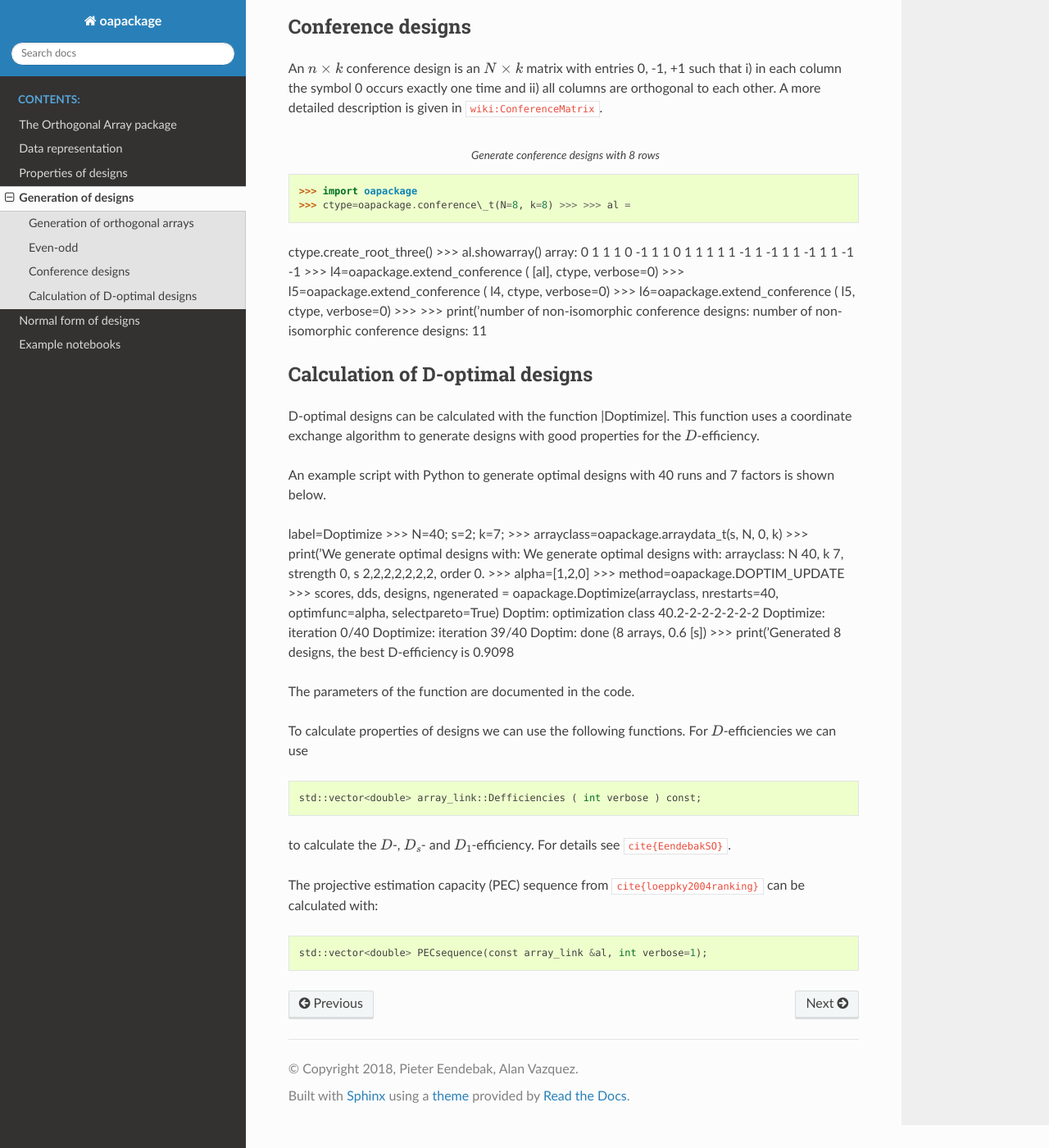
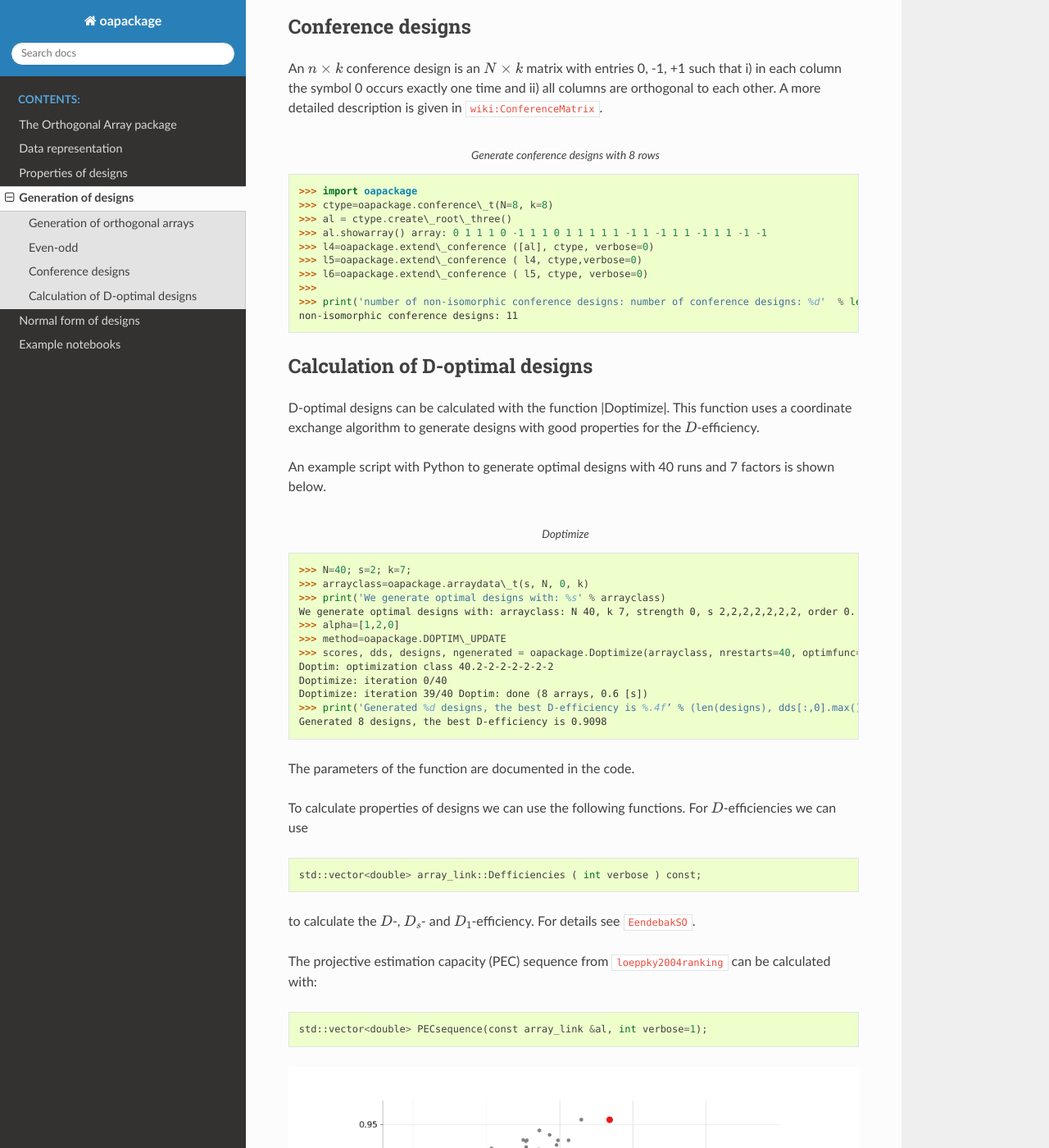
Before and after one commit to eendebakpt/oapackage, a Sphinx documentation site: the page built from docs/generation.rst, in a window 1280 px wide and 1400 px high, scrolled down 968 px. Shown: the whole window at 82% size. Built offline with Sphinx 7.4.7 and the Read the Docs theme 2.0.0, drawn with Linux system fonts in a browser that asks for light colours; cross-references to code outside the pages are shown as plain code; some of the changed text lies outside the part shown.

Commit message:
fixes to docs

```diff
--- a/docs/examplenotebooks.rst
+++ b/docs/examplenotebooks.rst
@@ -10,4 +10,4 @@ The example Jupyter notebooks can be found on github https://github.com/eendebak
     :glob:
 
     examples/example_*
-    conference_design*ipynb
+    conference_design*
--- a/docs/generation.rst
+++ b/docs/generation.rst
@@ -7,7 +7,7 @@ Generation of orthogonal arrays
 
 A list of arrays in LMC form can be extended to a list of arrays in LMC
 form with one additional column. Details for the algorithm are described
-in :raw-latex:`\cite{Eendebak2009}`.
+in :cite:`Eendebak2009`.
 
 The main function for array extension is the following:
 
@@ -56,13 +56,15 @@ in :cite:`wiki:ConferenceMatrix`.
  :caption: Generate conference designs with 8 rows
 
  >>> import oapackage
- >>> ctype=oapackage.conference\_t(N=8, k=8) >>> >>> al =
-ctype.create\_root\_three() >>> al.showarray() array: 0 1 1 1 0 -1 1 1 0
-1 1 1 1 1 -1 1 -1 1 1 -1 1 1 -1 -1 >>> l4=oapackage.extend\_conference (
-[al], ctype, verbose=0) >>> l5=oapackage.extend\_conference ( l4, ctype,
-verbose=0) >>> l6=oapackage.extend\_conference ( l5, ctype, verbose=0)
->>> >>> print(’number of non-isomorphic conference designs: number of
-non-isomorphic conference designs: 11
+ >>> ctype=oapackage.conference\_t(N=8, k=8)
+ >>> al = ctype.create\_root\_three()
+ >>> al.showarray() array: 0 1 1 1 0 -1 1 1 0 1 1 1 1 1 -1 1 -1 1 1 -1 1 1 -1 -1
+ >>> l4=oapackage.extend\_conference ([al], ctype, verbose=0)
+ >>> l5=oapackage.extend\_conference ( l4, ctype,verbose=0)
+ >>> l6=oapackage.extend\_conference ( l5, ctype, verbose=0)
+ >>>
+ >>> print('number of non-isomorphic conference designs: number of conference designs: %d'  % len(l6) )
+ non-isomorphic conference designs: 11
 
 Calculation of D-optimal designs
 --------------------------------
@@ -74,16 +76,21 @@ with good properties for the :math:`D`-efficiency.
 An example script with Python to generate optimal designs with 40 runs
 and 7 factors is shown below.
 
-label=Doptimize >>> N=40; s=2; k=7; >>>
-arrayclass=oapackage.arraydata\_t(s, N, 0, k) >>> print(’We generate
-optimal designs with: We generate optimal designs with: arrayclass: N
-40, k 7, strength 0, s 2,2,2,2,2,2,2, order 0. >>> alpha=[1,2,0] >>>
-method=oapackage.DOPTIM\_UPDATE >>> scores, dds, designs, ngenerated =
-oapackage.Doptimize(arrayclass, nrestarts=40, optimfunc=alpha,
-selectpareto=True) Doptim: optimization class 40.2-2-2-2-2-2-2
-Doptimize: iteration 0/40 Doptimize: iteration 39/40 Doptim: done (8
-arrays, 0.6 [s]) >>> print(’Generated 8 designs, the best D-efficiency
-is 0.9098
+.. code-block:: python
+ :caption: Doptimize
+
+ >>> N=40; s=2; k=7;
+ >>> arrayclass=oapackage.arraydata\_t(s, N, 0, k)
+ >>> print('We generate optimal designs with: %s' % arrayclass)
+ We generate optimal designs with: arrayclass: N 40, k 7, strength 0, s 2,2,2,2,2,2,2, order 0.
+ >>> alpha=[1,2,0]
+ >>> method=oapackage.DOPTIM\_UPDATE
+ >>> scores, dds, designs, ngenerated = oapackage.Doptimize(arrayclass, nrestarts=40, optimfunc=alpha, selectpareto=True)
+ Doptim: optimization class 40.2-2-2-2-2-2-2
+ Doptimize: iteration 0/40
+ Doptimize: iteration 39/40 Doptim: done (8 arrays, 0.6 [s])
+ >>> print('Generated %d designs, the best D-efficiency is %.4f’ % (len(designs), dds[:,0].max() ))
+ Generated 8 designs, the best D-efficiency is 0.9098
 
 The parameters of the function are documented in the code.
 
@@ -95,22 +102,16 @@ For :math:`D`-efficiencies we can use
     std::vector<double> array_link::Defficiencies ( int verbose ) const;
 
 to calculate the :math:`D`-, :math:`D_s`- and :math:`D_1`-efficiency.
-For details see :raw-latex:`\cite{EendebakSO}`.
+For details see :cite:`EendebakSO`.
 
 The projective estimation capacity (PEC) sequence
-from :raw-latex:`\cite{loeppky2004ranking}` can be calculated with:
+from :cite:`loeppky2004ranking` can be calculated with:
 
 ::
 
     std::vector<double> PECsequence(const array_link &al, int verbose=1);
 
 .. figure:: images/motivating-40-d-2-2-2-2-2-2-2-scatterplot-ndata2.png
-   :alt: Scatterplot for the :math:`D`-efficiency and
-   :math:`D_s`-efficiency for generated designs in
-   :math:`{\operatorname{OA}(40; 2; 2^7)}`. The Pareto optimal designs
-   are colored, while the non-Pareto optimal designs are grey. For
-   reference the strength-3 orthogonal array with highest D-efficiency
-   is also included in the plot.
 
    Scatterplot for the :math:`D`-efficiency and :math:`D_s`-efficiency
    for generated designs in :math:`{\operatorname{OA}(40; 2; 2^7)}`. The
```
Also changed, not shown: docs/data.rst (+6 -5 lines).
